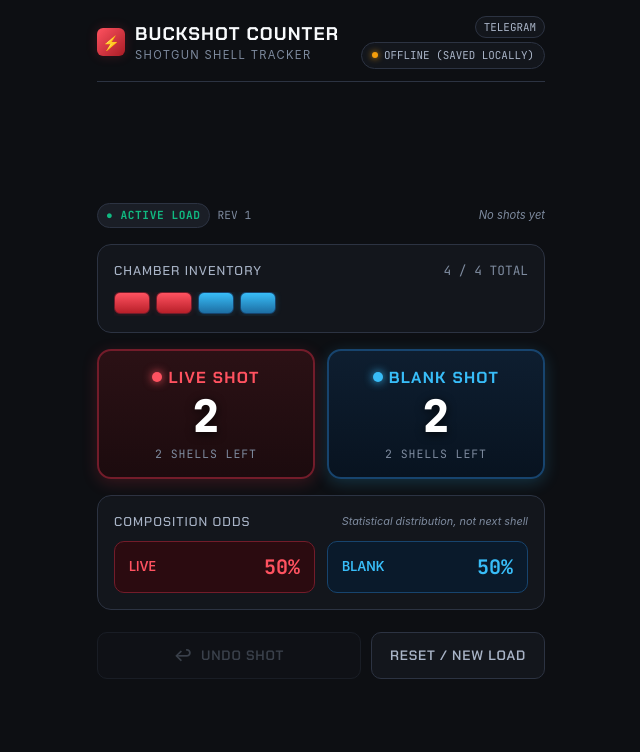
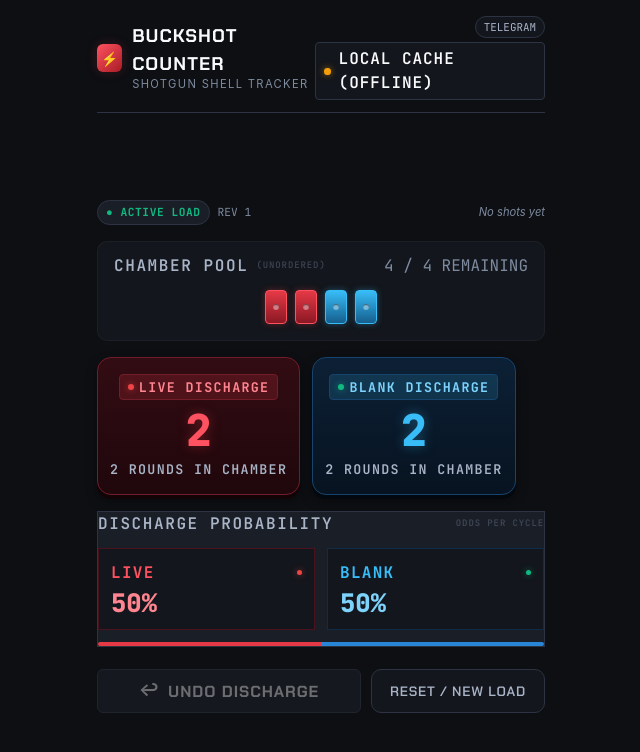
Before and after one commit to Greenhawk5/Buckshot-Tracker, a React (Vite) app: page / in a window 1280 px wide. Both pictures are taken after a click on the button "START TRACKING". Shown: the top 752 px of the page, without its empty margins (319-959 px from the left). Built offline with nearby package versions, Linux system fonts and the light colour scheme.

Commit message:
feat(design): modernize components with tactical instrument styling and ergonomic touch targets

```diff
--- a/src/components/AmmoIndicator.tsx
+++ b/src/components/AmmoIndicator.tsx
@@ -15,100 +15,69 @@ export const AmmoIndicator: React.FC<AmmoIndicatorProps> = ({
 }) => {
   const totalRemaining = liveRemaining + blankRemaining;
   const initialTotal = initialLive + initialBlank;
+  const spentCount = Math.max(0, initialTotal - totalRemaining);
 
   return (
-    <div
-      style={{
-        background: 'var(--color-surface)',
-        border: '1px solid var(--color-border)',
-        borderRadius: 'var(--radius-lg)',
-        padding: '16px',
-        display: 'flex',
-        flexDirection: 'column',
-        gap: '12px',
-      }}
-    >
-      <div style={{ display: 'flex', justifyContent: 'space-between', alignItems: 'center' }}>
-        <span
-          style={{
-            fontFamily: 'var(--font-display)',
-            fontSize: '0.8rem',
-            letterSpacing: '0.08em',
-            textTransform: 'uppercase',
-            color: 'var(--color-text-dim)',
-          }}
-        >
-          CHAMBER INVENTORY
-        </span>
-        <span
-          style={{
-            fontFamily: 'var(--font-mono)',
-            fontSize: '0.8rem',
-            color: 'var(--color-text-muted)',
-          }}
-        >
-          {totalRemaining} / {initialTotal} TOTAL
+    <div className="inst-bay">
+      {/* Bay Header */}
+      <div className="inst-bay__header">
+        <div style={{ display: 'flex', alignItems: 'center', gap: 'var(--space-2)' }}>
+          <span className="inst-label" style={{ color: 'var(--text-secondary)' }}>
+            CHAMBER POOL
+          </span>
+          <span className="inst-label" style={{ fontSize: '9px', opacity: 0.6 }}>
+            (UNORDERED)
+          </span>
+        </div>
+        <span className="inst-readout" style={{ fontSize: 'var(--text-xs)', color: 'var(--text-muted)' }}>
+          {totalRemaining} / {initialTotal} REMAINING
         </span>
       </div>
 
-      {/* Visual pill bar representing composition */}
-      <div
-        style={{
-          display: 'flex',
-          gap: '6px',
-          height: '24px',
-          alignItems: 'center',
-          overflowX: 'auto',
-          paddingBottom: '2px',
-        }}
-      >
+      {/* Visual Slot Matrix */}
+      <div className="inst-bay__slots">
+        {/* Remaining Live Shells */}
         {Array.from({ length: liveRemaining }).map((_, i) => (
           <div
             key={`live-${i}`}
-            title="Live shell"
-            style={{
-              flex: 1,
-              minWidth: '14px',
-              maxWidth: '36px',
-              height: '100%',
-              borderRadius: 'var(--radius-sm)',
-              background: 'linear-gradient(180deg, var(--color-live) 0%, #b81f29 100%)',
-              border: '1px solid var(--color-live-border)',
-              boxShadow: '0 0 6px var(--color-live-glow)',
-              transition: 'all 0.2s ease',
-            }}
-          />
+            title="Live Round"
+            className="inst-slot inst-slot--live"
+          >
+            <div className="inst-slot__primer" />
+          </div>
         ))}
 
+        {/* Remaining Blank Shells */}
         {Array.from({ length: blankRemaining }).map((_, i) => (
           <div
             key={`blank-${i}`}
-            title="Blank shell"
-            style={{
-              flex: 1,
-              minWidth: '14px',
-              maxWidth: '36px',
-              height: '100%',
-              borderRadius: 'var(--radius-sm)',
-              background: 'linear-gradient(180deg, var(--color-blank) 0%, #1d6ea3 100%)',
-              border: '1px solid var(--color-blank-border)',
-              boxShadow: '0 0 6px var(--color-blank-glow)',
-              transition: 'all 0.2s ease',
-            }}
+            title="Blank Round"
+            className="inst-slot inst-slot--blank"
+          >
+            <div className="inst-slot__primer" />
+          </div>
+        ))}
+
+        {/* Expended Shell Slots */}
+        {Array.from({ length: spentCount }).map((_, i) => (
+          <div
+            key={`spent-${i}`}
+            title="Discharged Round"
+            className="inst-slot inst-slot--spent"
           />
         ))}
 
         {totalRemaining === 0 && (
           <div
+            className="inst-label"
             style={{
               width: '100%',
               textAlign: 'center',
-              color: 'var(--color-text-muted)',
-              fontSize: '0.8rem',
-              fontFamily: 'var(--font-mono)',
+              padding: 'var(--space-2) 0',
+              color: 'var(--primitive-amber-500)',
             }}
           >
-            CHAMBER EMPTY
+            CHAMBER EXHAUSTED — RELOAD REQUIRED
           </div>
         )}
       </div>
--- a/src/components/ProbabilityDisplay.tsx
+++ b/src/components/ProbabilityDisplay.tsx
@@ -14,78 +14,128 @@ export const ProbabilityDisplay: React.FC<ProbabilityDisplayProps> = ({ probabil
 
   return (
     <div
+      className="inst-panel"
       style={{
-        background: 'var(--color-surface)',
-        border: '1px solid var(--color-border)',
-        borderRadius: 'var(--radius-lg)',
-        padding: '16px',
         display: 'flex',
         flexDirection: 'column',
-        gap: '10px',
+        gap: 'var(--space-3)',
       }}
     >
+      {/* Header bar */}
       <div style={{ display: 'flex', justifyContent: 'space-between', alignItems: 'center' }}>
-        <span
-          style={{
-            fontFamily: 'var(--font-display)',
-            fontSize: '0.8rem',
-            letterSpacing: '0.08em',
-            textTransform: 'uppercase',
-            color: 'var(--color-text-dim)',
-          }}
-        >
-          COMPOSITION ODDS
+        <span className="inst-label" style={{ color: 'var(--text-secondary)' }}>
+          DISCHARGE PROBABILITY
         </span>
-        <span
-          style={{
-            fontSize: '0.68rem',
-            color: 'var(--color-text-muted)',
-            fontStyle: 'italic',
-          }}
-        >
-          Statistical distribution, not next shell
+        <span className="inst-label" style={{ fontSize: '9px', opacity: 0.6 }}>
+          ODDS PER CYCLE
         </span>
       </div>
 
-      <div style={{ display: 'flex', gap: '12px' }}>
+      {/* Probability Cards */}
+      <div style={{ display: 'grid', gridTemplateColumns: '1fr 1fr', gap: 'var(--space-3)' }}>
         {/* Live Probability */}
         <div
+          className="inst-panel inst-panel--recessed"
           style={{
-            flex: 1,
-            background: 'var(--color-live-soft)',
-            border: '1px solid var(--color-live-border)',
-            borderRadius: 'var(--radius-md)',
-            padding: '10px 14px',
+            borderColor: 'var(--primitive-crimson-800)',
+            padding: 'var(--space-3)',
             display: 'flex',
-            justifyContent: 'space-between',
-            alignItems: 'center',
+            flexDirection: 'column',
+            gap: 'var(--space-1)',
           }}
         >
-          <span style={{ fontSize: '0.78rem', color: 'var(--color-live)', fontWeight: 600 }}>LIVE</span>
-          <span style={{ fontFamily: 'var(--font-mono)', fontSize: '1.25rem', fontWeight: 700, color: 'var(--color-live)' }}>
+          <div style={{ display: 'flex', justifyContent: 'space-between', alignItems: 'center' }}>
+            <span
+              style={{
+                fontFamily: 'var(--font-mono)',
+                fontSize: 'var(--text-2xs)',
+                fontWeight: 700,
+                color: 'var(--primitive-crimson-400)',
+                letterSpacing: '0.08em',
+              }}
+            >
+              LIVE
+            </span>
+            <span className="inst-led inst-led--error" style={{ width: '5px', height: '5px' }} />
+          </div>
+          <span
+            className="inst-readout"
+            style={{
+              fontSize: '1.6rem',
+              fontWeight: 800,
+              color: 'var(--primitive-crimson-300)',
+              lineHeight: 1.1,
+            }}
+          >
             {livePercentage}%
           </span>
         </div>
 
         {/* Blank Probability */}
         <div
+          className="inst-panel inst-panel--recessed"
           style={{
-            flex: 1,
-            background: 'var(--color-blank-soft)',
-            border: '1px solid var(--color-blank-border)',
-            borderRadius: 'var(--radius-md)',
-            padding: '10px 14px',
+            borderColor: 'var(--primitive-cobalt-800)',
+            padding: 'var(--space-3)',
             display: 'flex',
-            justifyContent: 'space-between',
-            alignItems: 'center',
+            flexDirection: 'column',
+            gap: 'var(--space-1)',
           }}
         >
-          <span style={{ fontSize: '0.78rem', color: 'var(--color-blank)', fontWeight: 600 }}>BLANK</span>
-          <span style={{ fontFamily: 'var(--font-mono)', fontSize: '1.25rem', fontWeight: 700, color: 'var(--color-blank)' }}>
+          <div style={{ display: 'flex', justifyContent: 'space-between', alignItems: 'center' }}>
+            <span
+              style={{
+                fontFamily: 'var(--font-mono)',
+                fontSize: 'var(--text-2xs)',
+                fontWeight: 700,
+                color: 'var(--primitive-cobalt-400)',
+                letterSpacing: '0.08em',
+              }}
+            >
+              BLANK
+            </span>
+            <span className="inst-led inst-led--active" style={{ width: '5px', height: '5px' }} />
+          </div>
+          <span
+            className="inst-readout"
+            style={{
+              fontSize: '1.6rem',
+              fontWeight: 800,
+              color: 'var(--primitive-cobalt-300)',
+              lineHeight: 1.1,
+            }}
+          >
             {blankPercentage}%
           </span>
         </div>
       </div>
+
+      {/* Proportional Split Indicator Bar */}
+      <div
+        style={{
+          width: '100%',
+          height: '4px',
+          borderRadius: 'var(--radius-pill)',
+          display: 'flex',
+          overflow: 'hidden',
+          backgroundColor: 'var(--primitive-neutral-800)',
+        }}
+      >
+        <div
+          style={{
+            width: `${livePercentage}%`,
+            backgroundColor: 'var(--primitive-crimson-500)',
+            transition: 'width var(--duration-fast) var(--ease-tactile)',
+          }}
+        />
+        <div
+          style={{
+            width: `${blankPercentage}%`,
+            backgroundColor: 'var(--primitive-cobalt-500)',
+            transition: 'width var(--duration-fast) var(--ease-tactile)',
+          }}
+        />
+      </div>
     </div>
   );
 };
--- a/src/components/ShellCounter.tsx
+++ b/src/components/ShellCounter.tsx
@@ -21,9 +21,9 @@ export const ShellCounter: React.FC<ShellCounterProps> = ({
   onIncrementFeedback,
 }) => {
   const isLive = type === 'live';
-  const colorVar = isLive ? 'var(--color-live)' : 'var(--color-blank)';
-  const bgSoft = isLive ? 'var(--color-live-soft)' : 'var(--color-blank-soft)';
-  const borderVar = isLive ? 'var(--color-live-border)' : 'var(--color-blank-border)';
+  const accentColor = isLive ? 'var(--primitive-crimson-400)' : 'var(--primitive-cobalt-400)';
+  const borderColor = isLive ? 'var(--primitive-crimson-800)' : 'var(--primitive-cobalt-800)';
+  const ledClass = isLive ? 'inst-led--error' : 'inst-led--active';
 
   const handleDecrement = () => {
     if (count > min) {
@@ -41,114 +41,87 @@ export const ShellCounter: React.FC<ShellCounterProps> = ({
 
   return (
     <div
+      className="inst-panel inst-panel--recessed"
       style={{
-        background: bgSoft,
-        border: `1px solid ${borderVar}`,
-        borderRadius: 'var(--radius-lg)',
-        padding: '16px',
+        borderColor: borderColor,
         display: 'flex',
         flexDirection: 'column',
-        gap: '12px',
-        position: 'relative',
-        overflow: 'hidden',
+        gap: 'var(--space-3)',
       }}
     >
+      {/* Header bar */}
       <div style={{ display: 'flex', justifyContent: 'space-between', alignItems: 'center' }}>
+        <div style={{ display: 'flex', alignItems: 'center', gap: 'var(--space-2)' }}>
+          <span className={`inst-led ${ledClass}`} />
           <span
             style={{
               fontFamily: 'var(--font-display)',
-            fontSize: '0.85rem',
+              fontSize: 'var(--text-xs)',
               fontWeight: 700,
               letterSpacing: '0.08em',
               textTransform: 'uppercase',
-            color: colorVar,
-            display: 'flex',
-            alignItems: 'center',
-            gap: '6px',
+              color: accentColor,
             }}
           >
-          <span
-            style={{
-              width: '8px',
-              height: '8px',
-              borderRadius: '50%',
-              backgroundColor: colorVar,
-              boxShadow: isLive ? '0 0 8px var(--color-live)' : '0 0 8px var(--color-blank)',
-            }}
-          />
             {label}
           </span>
-        <span
-          style={{
-            fontSize: '0.7rem',
-            fontFamily: 'var(--font-mono)',
-            color: 'var(--color-text-muted)',
-          }}
-        >
+        </div>
+        <span className="inst-label">
           MAX {max}
         </span>
       </div>
 
+      {/* Stepper controls and large readout */}
       <div style={{ display: 'flex', alignItems: 'center', justifyContent: 'space-between' }}>
         <button
           type="button"
           onClick={handleDecrement}
           disabled={count <= min}
           aria-label={`Decrease ${label}`}
+          className="inst-button"
           style={{
-            width: '46px',
-            height: '46px',
-            borderRadius: 'var(--radius-md)',
-            background: 'var(--color-surface)',
-            border: '1px solid var(--color-border)',
-            color: count <= min ? 'var(--color-text-muted)' : 'var(--color-text)',
+            width: '48px',
+            minHeight: '48px',
+            padding: 0,
             fontSize: '1.4rem',
-            fontWeight: 'bold',
-            display: 'flex',
-            alignItems: 'center',
-            justifyContent: 'center',
-            cursor: count <= min ? 'not-allowed' : 'pointer',
-            opacity: count <= min ? 0.4 : 1,
-            transition: 'all 0.15s ease',
+            lineHeight: 1,
           }}
         >
           −
         </button>
 
+        <div style={{ display: 'flex', flexDirection: 'column', alignItems: 'center' }}>
           <span
+            className="inst-readout"
             style={{
-            fontFamily: 'var(--font-mono)',
-            fontSize: '2.5rem',
-            fontWeight: 700,
-            color: colorVar,
-            minWidth: '60px',
-            textAlign: 'center',
+              fontSize: '2.6rem',
+              fontWeight: 800,
+              color: accentColor,
               lineHeight: 1,
             }}
           >
             {count}
           </span>
+          <span
+            className="inst-label"
+            style={{ marginTop: '2px', fontSize: '9px', opacity: 0.7 }}
+          >
+            ROUNDS
+          </span>
+        </div>
 
         <button
           type="button"
           onClick={handleIncrement}
           disabled={count >= max}
           aria-label={`Increase ${label}`}
+          className="inst-button"
           style={{
-            width: '46px',
-            height: '46px',
-            borderRadius: 'var(--radius-md)',
-            background: 'var(--color-surface)',
-            border: '1px solid var(--color-border)',
-            color: count >= max ? 'var(--color-text-muted)' : 'var(--color-text)',
+            width: '48px',
+            minHeight: '48px',
+            padding: 0,
             fontSize: '1.4rem',
-            fontWeight: 'bold',
-            display: 'flex',
-            alignItems: 'center',
-            justifyContent: 'center',
-            cursor: count >= max ? 'not-allowed' : 'pointer',
-            opacity: count >= max ? 0.4 : 1,
-            transition: 'all 0.15s ease',
+            lineHeight: 1,
           }}
         >
           +
--- a/src/components/ShotButton.tsx
+++ b/src/components/ShotButton.tsx
@@ -1,4 +1,4 @@
-import React, { useState } from 'react';
+import React from 'react';
 import { ShellType } from '../features/tracker/tracker.types';
 
 interface ShotButtonProps {
@@ -14,22 +14,12 @@ export const ShotButton: React.FC<ShotButtonProps> = ({
   onShot,
   disabled = false,
 }) => {
-  const [isPressing, setIsPressing] = useState(false);
   const isLive = shell === 'live';
-
   const isDisabled = disabled || remaining <= 0;
-
-  const bgNormal = isLive ? 'linear-gradient(180deg, #2b1115 0%, #1c0b0e 100%)' : 'linear-gradient(180deg, #0e1e30 0%, #081320 100%)';
-  const bgActive = isLive ? 'linear-gradient(180deg, #42181e 0%, #290e12 100%)' : 'linear-gradient(180deg, #163252 0%, #0d2138 100%)';
-  const borderNormal = isLive ? 'var(--color-live-border)' : 'var(--color-blank-border)';
-  const borderHighlight = isLive ? 'var(--color-live)' : 'var(--color-blank)';
-  const textColor = isLive ? 'var(--color-live)' : 'var(--color-blank)';
-  const glow = isLive ? 'var(--color-live-glow)' : 'var(--color-blank-glow)';
+  const triggerClass = isLive ? 'inst-trigger--live' : 'inst-trigger--blank';
 
   const handleClick = () => {
     if (isDisabled) return;
-    setIsPressing(true);
-    setTimeout(() => setIsPressing(false), 150);
     onShot(shell);
   };
 
@@ -38,76 +28,36 @@ export const ShotButton: React.FC<ShotButtonProps> = ({
       type="button"
       onClick={handleClick}
       disabled={isDisabled}
-      aria-label={`Shoot ${isLive ? 'Live' : 'Blank'} shell. ${remaining} remaining.`}
-      style={{
-        flex: 1,
-        minHeight: '130px',
-        background: isPressing ? bgActive : bgNormal,
-        border: `2px solid ${isPressing ? borderHighlight : borderNormal}`,
-        borderRadius: 'var(--radius-lg)',
-        padding: '16px 12px',
-        display: 'flex',
-        flexDirection: 'column',
-        alignItems: 'center',
-        justifyContent: 'space-between',
-        cursor: isDisabled ? 'not-allowed' : 'pointer',
-        opacity: isDisabled ? 0.35 : 1,
-        transform: isPressing ? 'scale(0.97)' : 'scale(1)',
-        transition: 'transform 0.1s ease, border-color 0.15s ease, background 0.15s ease',
-        boxShadow: !isDisabled ? `0 4px 16px ${glow}` : 'none',
-        position: 'relative',
-        overflow: 'hidden',
-      }}
+      aria-label={`Shoot ${isLive ? 'Live' : 'Blank'} round. ${remaining} remaining.`}
+      className={`inst-trigger ${triggerClass}`}
     >
-      <div style={{ display: 'flex', alignItems: 'center', gap: '6px' }}>
+      {/* Top Header Badge */}
+      <div className="inst-trigger__badge" style={{ display: 'flex', alignItems: 'center', gap: '5px' }}>
         <span
-          style={{
-            width: '10px',
-            height: '10px',
-            borderRadius: '50%',
-            backgroundColor: textColor,
-            boxShadow: `0 0 10px ${textColor}`,
-          }}
+          className={`inst-led ${isLive ? 'inst-led--error' : 'inst-led--active'}`}
+          style={{ width: '6px', height: '6px' }}
         />
-        <span
-          style={{
-            fontFamily: 'var(--font-display)',
-            fontSize: '1rem',
-            fontWeight: 700,
-            letterSpacing: '0.08em',
-            textTransform: 'uppercase',
-            color: textColor,
-          }}
-        >
-          {isLive ? 'LIVE SHOT' : 'BLANK SHOT'}
-        </span>
+        <span>{isLive ? 'LIVE DISCHARGE' : 'BLANK DISCHARGE'}</span>
       </div>
 
-      <div style={{ margin: '4px 0' }}>
-        <span
-          style={{
-            fontFamily: 'var(--font-mono)',
-            fontSize: '2.8rem',
-            fontWeight: 800,
-            lineHeight: 1,
-            color: '#ffffff',
-            textShadow: `0 2px 10px rgba(0,0,0,0.8)`,
-          }}
-        >
-          {remaining}
-        </span>
-      </div>
+      {/* Primary Readout */}
+      <span className="inst-trigger__count inst-readout">
+        {remaining}
+      </span>
 
+      {/* Subtitle / Status */}
       <span
+        className="inst-label"
         style={{
-          fontSize: '0.72rem',
-          letterSpacing: '0.08em',
-          textTransform: 'uppercase',
-          color: 'var(--color-text-muted)',
-          fontFamily: 'var(--font-mono)',
+          marginTop: 'var(--space-1)',
+          color: isDisabled ? 'var(--text-dim)' : 'var(--text-secondary)',
         }}
       >
-        {remaining === 1 ? '1 SHELL LEFT' : `${remaining} SHELLS LEFT`}
+        {remaining === 0
+          ? 'EXHAUSTED'
+          : remaining === 1
+          ? '1 ROUND IN CHAMBER'
+          : `${remaining} ROUNDS IN CHAMBER`}
       </span>
     </button>
   );
--- a/src/components/SyncStatus.tsx
+++ b/src/components/SyncStatus.tsx
@@ -9,51 +9,31 @@ interface SyncStatusProps {
 export const SyncStatus: React.FC<SyncStatusProps> = ({ syncState, onRetry }) => {
   const { status, pendingOperations, errorMessage } = syncState;
 
-  let color = 'var(--color-success)';
-  let text = 'CLOUD SYNCED';
+  let ledClass = 'inst-led--active';
+  let label = 'PERSISTENCE: ONLINE';
 
   if (status === 'syncing') {
-    color = 'var(--color-blank)';
-    text = pendingOperations > 0 ? `SYNCING (${pendingOperations})...` : 'SYNCING...';
+    ledClass = 'inst-led--warning';
+    label = pendingOperations > 0 ? `SYNCING (${pendingOperations})` : 'SYNCING';
   } else if (status === 'offline') {
-    color = 'var(--color-warning)';
-    text = 'OFFLINE (SAVED LOCALLY)';
+    ledClass = 'inst-led--warning';
+    label = 'LOCAL CACHE (OFFLINE)';
   } else if (status === 'error') {
-    color = 'var(--color-danger)';
-    text = errorMessage || 'SYNC ERROR';
+    ledClass = 'inst-led--error';
+    label = errorMessage || 'SYNC FAULT (RETRY)';
   }
 
   return (
     <div
       onClick={status === 'error' ? onRetry : undefined}
+      className="inst-telemetry-badge"
       style={{
-        display: 'inline-flex',
-        alignItems: 'center',
-        gap: '6px',
-        padding: '4px 10px',
-        borderRadius: 'var(--radius-pill)',
-        background: 'var(--color-surface)',
-        border: '1px solid var(--color-border)',
-        fontSize: '0.68rem',
-        fontFamily: 'var(--font-mono)',
-        color: 'var(--color-text-dim)',
         cursor: status === 'error' ? 'pointer' : 'default',
       }}
-      title={errorMessage || text}
+      title={errorMessage || label}
     >
-      <span
-        style={{
-          width: '6px',
-          height: '6px',
-          borderRadius: '50%',
-          backgroundColor: color,
-          boxShadow: `0 0 6px ${color}`,
-        }}
-      />
-      <span>{text}</span>
-      {status === 'error' && onRetry && (
-        <span style={{ textDecoration: 'underline', color: 'var(--color-text)' }}>RETRY</span>
-      )}
+      <span className={`inst-led ${ledClass}`} />
+      <span>{label}</span>
     </div>
   );
 };
--- a/src/components/UndoButton.tsx
+++ b/src/components/UndoButton.tsx
@@ -12,39 +12,27 @@ export const UndoButton: React.FC<UndoButtonProps> = ({ onUndo, disabled, eventC
       type="button"
       onClick={onUndo}
       disabled={disabled}
-      aria-label="Undo last shot"
+      aria-label="Undo last recorded discharge"
+      className="inst-button"
       style={{
         flex: 1,
-        padding: '12px 16px',
-        background: 'var(--color-surface)',
-        border: '1px solid var(--color-border)',
-        borderRadius: 'var(--radius-md)',
-        color: disabled ? 'var(--color-text-muted)' : 'var(--color-text)',
-        fontFamily: 'var(--font-display)',
-        fontSize: '0.85rem',
-        fontWeight: 600,
-        letterSpacing: '0.06em',
-        textTransform: 'uppercase',
-        display: 'flex',
-        alignItems: 'center',
-        justifyContent: 'center',
-        gap: '8px',
-        cursor: disabled ? 'not-allowed' : 'pointer',
-        opacity: disabled ? 0.4 : 1,
-        transition: 'all 0.15s ease',
+        minHeight: '44px',
+        padding: 'var(--space-2) var(--space-4)',
+        gap: 'var(--space-2)',
       }}
     >
-      <span style={{ fontSize: '1rem' }}>↩</span>
-      <span>UNDO SHOT</span>
+      <span style={{ fontSize: '1.1rem', lineHeight: 1 }}>↩</span>
+      <span>UNDO DISCHARGE</span>
       {eventCount > 0 && !disabled && (
         <span
+          className="inst-readout"
           style={{
-            background: 'var(--color-surface-raised)',
+            backgroundColor: 'var(--surface-recessed)',
             padding: '2px 6px',
-            borderRadius: 'var(--radius-sm)',
-            fontSize: '0.7rem',
-            fontFamily: 'var(--font-mono)',
-            color: 'var(--color-text-dim)',
+            borderRadius: 'var(--radius-xs)',
+            fontSize: 'var(--text-2xs)',
+            color: 'var(--text-muted)',
+            border: '1px solid var(--border-subtle)',
           }}
         >
           {eventCount}
```
Also changed, not shown: src/components/ConfirmModal.tsx (+21 -39 lines). Lines whose indentation alone changed are shown as unchanged.
